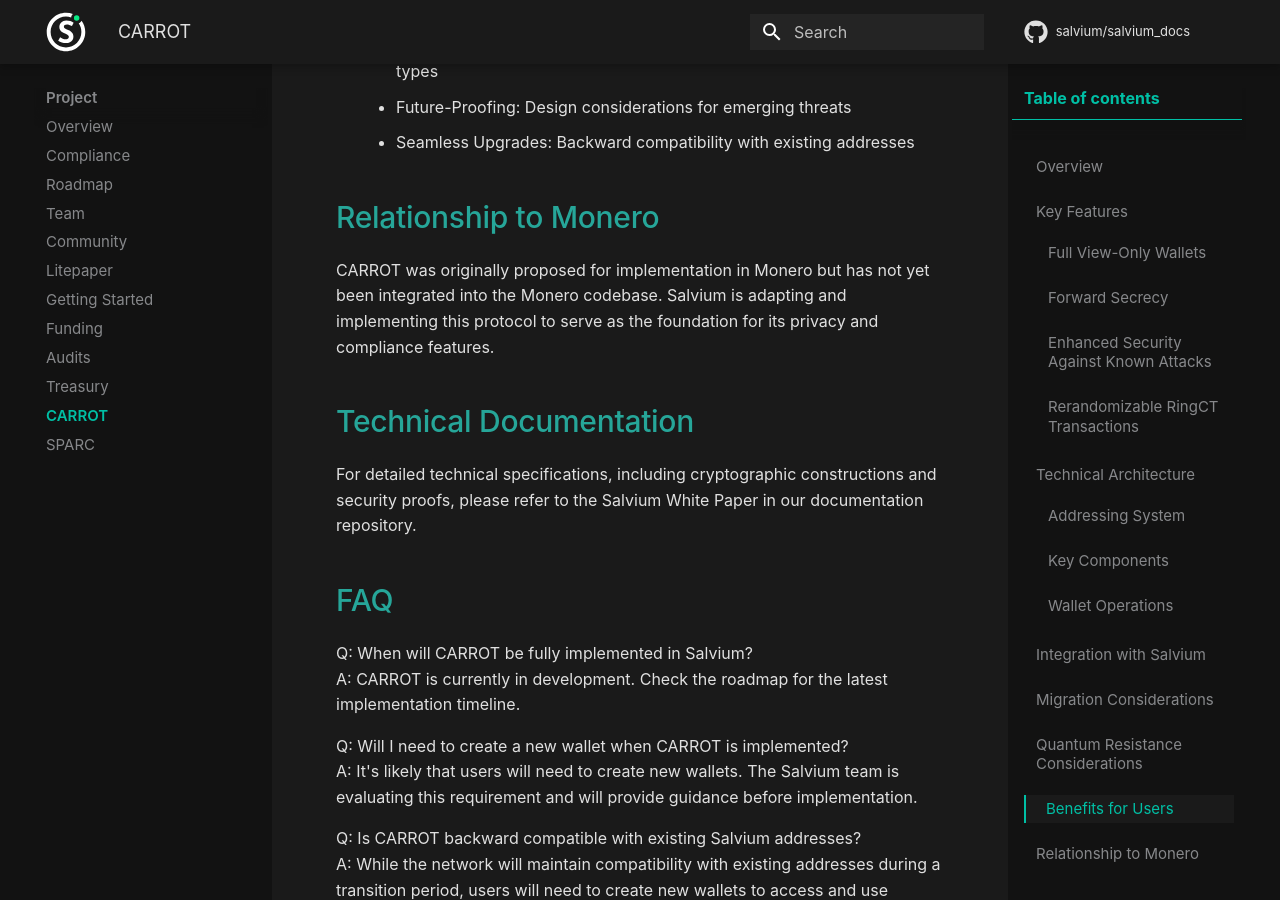
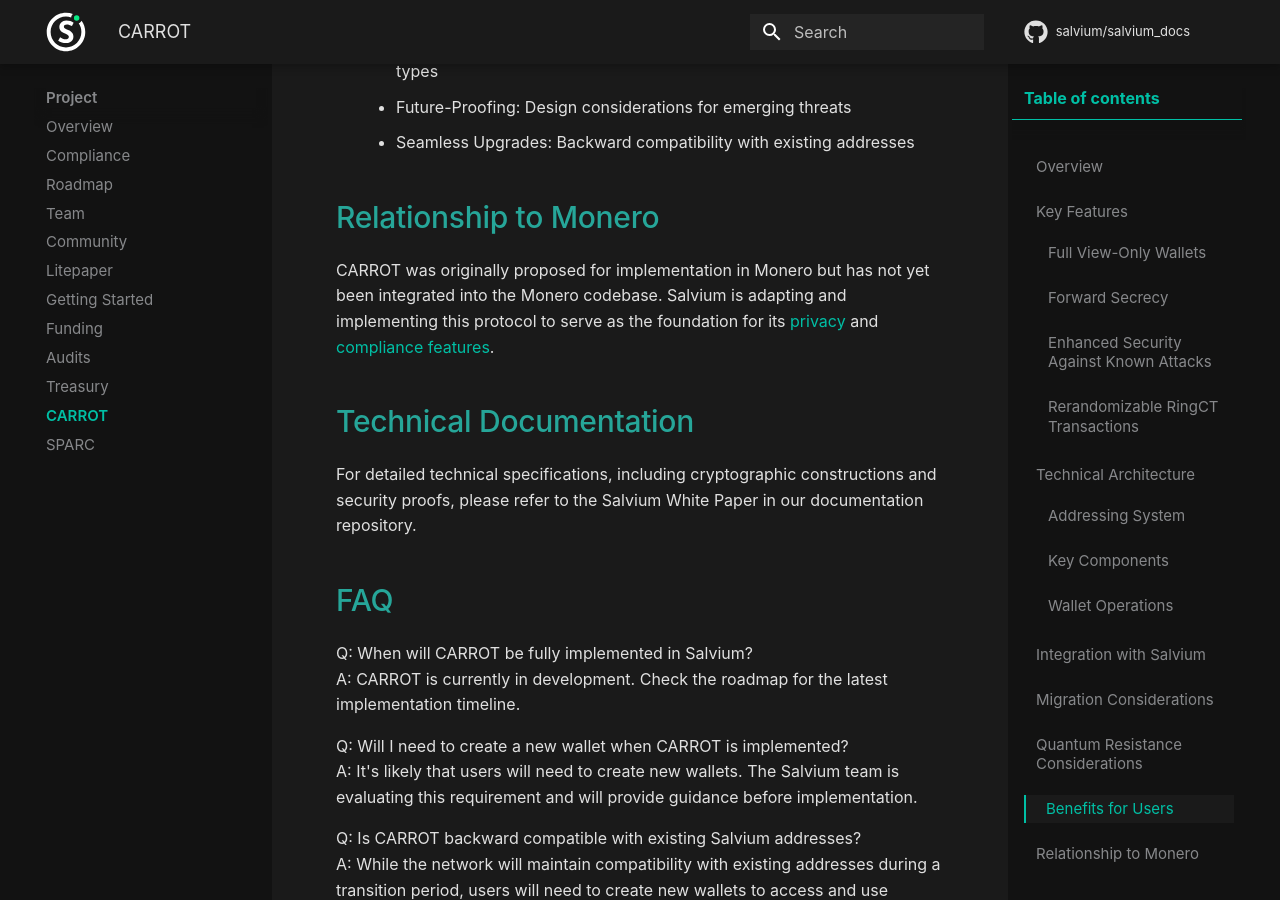
Before and after one commit to salvium/salvium_docs, an MkDocs documentation site: the page built from docs/THE PROJECT/carrot.md, in a window 1280 px wide and 900 px high, scrolled down 4385 px. Built offline with MkDocs 1.6.1 and Material for MkDocs 9.7.7, drawn with Linux system fonts in a browser that asks for light colours; comment, search, counter and statistics services are not loaded; part of the change alters nothing that is shown; some of the changed text lies outside the part shown.

```diff
--- a/docs/THE PROJECT/carrot.md
+++ b/docs/THE PROJECT/carrot.md
@@ -67,7 +67,7 @@ Salvium is implementing CARROT by:
 
 1. Implementing Core Addressing: Using the CARROT addressing scheme as a foundation
 2. Planning Extension with SPARC: Adding spend proofs and anonymized returns capabilities
-3. Optimizing for Compliance: Adapting CARROT to work within regulatory frameworks while maintaining privacy features
+3. Optimizing for Compliance: Adapting CARROT to work within regulatory frameworks while maintaining [privacy features](../THE%20PROTOCOL/About%20Privacy.md)
 
 ## Migration Considerations
 
@@ -99,7 +99,7 @@ CARROT includes design elements with future security in mind:
 
 ## Relationship to Monero
 
-CARROT was originally proposed for implementation in Monero but has not yet been integrated into the Monero codebase. Salvium is adapting and implementing this protocol to serve as the foundation for its privacy and compliance features.
+CARROT was originally proposed for implementation in Monero but has not yet been integrated into the Monero codebase. Salvium is adapting and implementing this protocol to serve as the foundation for its [privacy](../THE%20PROTOCOL/About%20Privacy.md) and [compliance features](../THE%20PROJECT/Compliance%20Statement.md).
 
 ## Technical Documentation
 
```
